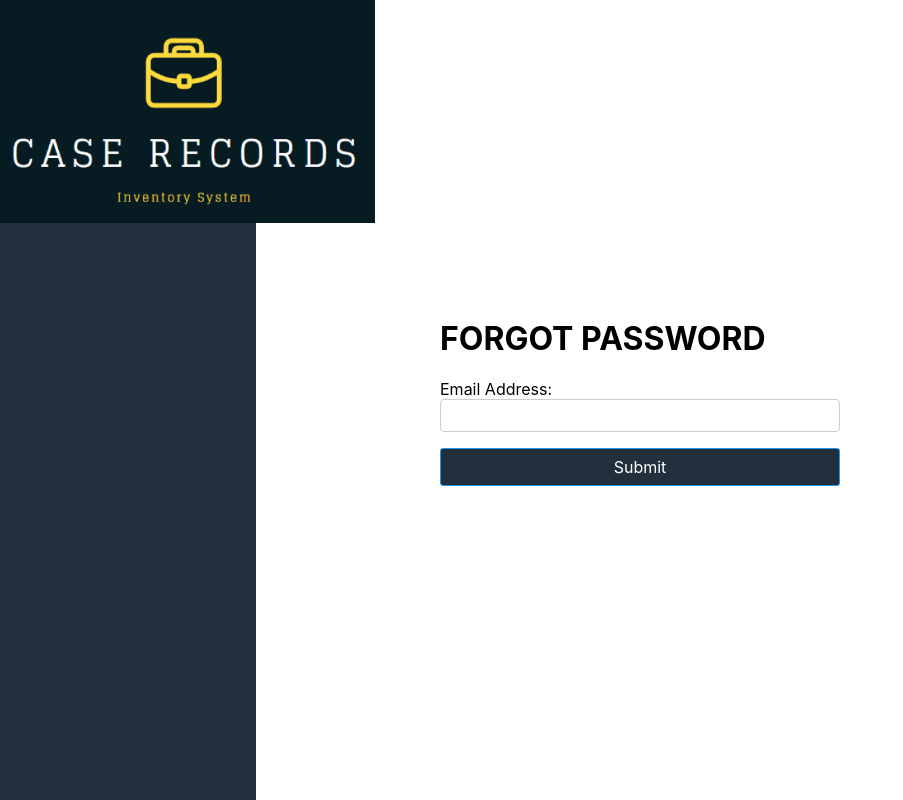
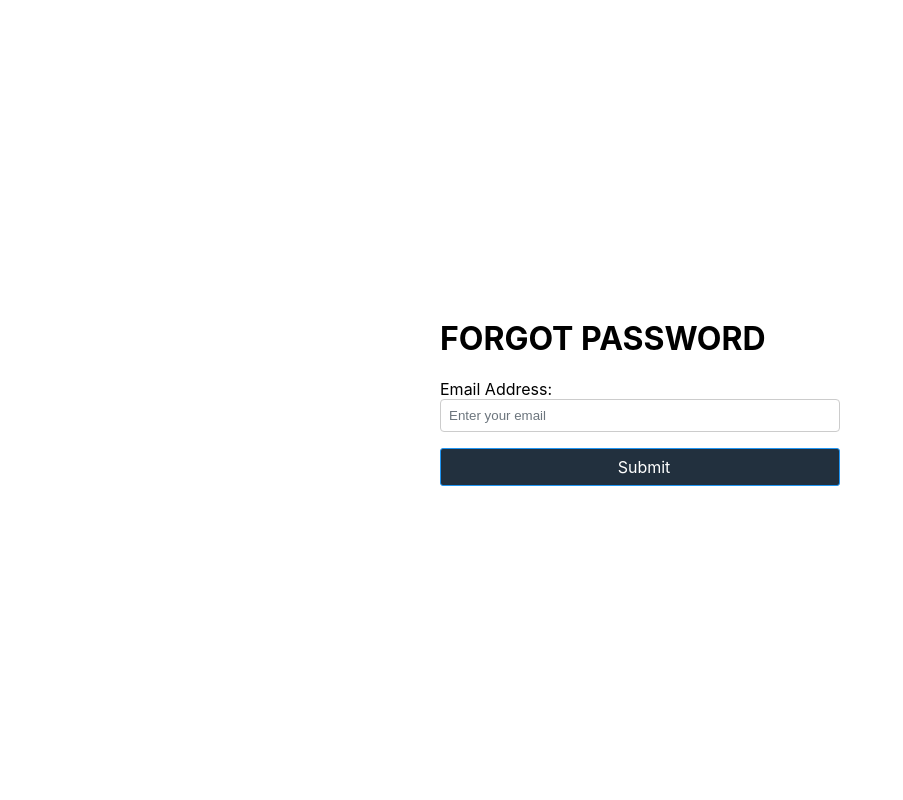
Before and after one commit to derf567/Case-Records, a React (Create React App) app: page /forgotpassword in a window 1280 px wide. Shown: the whole page, without its empty margins (0-903 px from the left). Built offline with nearby package versions, Linux system fonts and the light colour scheme.

Commit message:
Forgotpassword Email functionality

```diff
--- a/src/components/ForgotPassword.jsx
+++ b/src/components/ForgotPassword.jsx
@@ -1,23 +1,82 @@
+import { useState, useRef } from "react";
+import { resetPassword } from "../firebase/authService";
+import { Button } from 'primereact/button';
+import { Toast } from 'primereact/toast';
 import React from 'react';
-import { Button } from 'primereact/button';
 import './css/ForgotPassword.css';
-import logo_sq from './assets/LogoSquare.png'
+import logo_sq from './assets/LogoSquare.png';
 
 const ForgotPassword = () => {
+  const [email, setEmail] = useState("");
+  const [loading, setLoading] = useState(false);
+  const toast = useRef(null);
+
+  const showToast = (message, severity = "warn", summary = "Reminder") => {
+    toast.current.show({
+      severity,
+      summary,
+      detail: message,
+      life: 3000
+    });
+  };
+
+  const handlePasswordReset = async () => {
+    if (!email) {
+      showToast("Please enter your email address");
+      return;
+    }
+
+    try {
+      setLoading(true);
+      await resetPassword(email);
+      showToast("Password reset email sent! Please check your inbox.", "success", "Success");
+      setEmail(""); // Clear input after sending
+    } catch (error) {
+      console.error("Password reset error:", error);
+      if (error.code === 'auth/user-not-found') {
+        showToast("No account found with that email.", "error", "Error");
+      } else if (error.code === 'auth/invalid-email') {
+        showToast("Invalid email format. Please try again.", "error", "Error");
+      } else {
+        showToast("Something went wrong. Please try again.", "error", "Error");
+      }
+    } finally {
+      setLoading(false);
+    }
+  };
+
+  // Allow pressing "Enter" to submit
+  const handleKeyPress = (e) => {
+    if (e.key === 'Enter') {
+      handlePasswordReset();
+    }
+  };
+
   return (
     <div>
-      <ul className="side">
-          <div className="logo-sq"><img src={logo_sq} alt="logo" /></div>
-      </ul>
+      <Toast ref={toast} position="top-center" />
+
 
       <div className="fp-container">
         <div className="fp-form">
           <h1>FORGOT PASSWORD</h1>
-          <div className="input">Email Address:<input type="email" /></div>
+          <div className="input">
+            Email Address:
+            <input
+              type="email"
+              value={email}
+              onChange={(e) => setEmail(e.target.value)}
+              placeholder="Enter your email"
+              onKeyPress={handleKeyPress}
+            />
+          </div>
 
           <Button
-            label="Submit"
+            label={loading ? "Sending..." : "Submit"}
+            onClick={handlePasswordReset}
             className="Submit-button"
+            disabled={loading}
+            icon={loading ? "pi pi-spin pi-spinner" : ""}
           />
         </div>
       </div>
--- a/src/firebase/authService.js
+++ b/src/firebase/authService.js
@@ -1,7 +1,8 @@
 import { auth, db } from "./firebase-config";
-import { createUserWithEmailAndPassword, signInWithEmailAndPassword, signOut } from "firebase/auth";
+import { createUserWithEmailAndPassword, signInWithEmailAndPassword, signOut, sendPasswordResetEmail } from "firebase/auth";
 import { setDoc, doc, getDoc } from "firebase/firestore";
 
+// Register user
 export const registerUser = async (email, password) => {
   const userCredential = await createUserWithEmailAndPassword(auth, email, password);
   const user = userCredential.user;
@@ -12,6 +13,7 @@ export const registerUser = async (email, password) => {
   return user;
 };
 
+// Login user
 export const loginUser = async (email, password) => {
   try {
     console.log("Login attempt initiated for:", email);
@@ -38,7 +40,7 @@ export const loginUser = async (email, password) => {
       throw new Error("Invalid admin credentials");
     }
 
-    // Regular user login remains the same
+    // Regular user login
     console.log("Attempting regular user login");
     const userCredential = await signInWithEmailAndPassword(auth, email, password);
     return { user: userCredential.user, isAdmin: false };
@@ -49,6 +51,12 @@ export const loginUser = async (email, password) => {
   }
 };
 
+// Logout user
 export const logoutUser = () => {
   return signOut(auth);
 };
+
+// Forgot password
+export const resetPassword = async (email) => {
+  await sendPasswordResetEmail(auth, email);
+};
```
